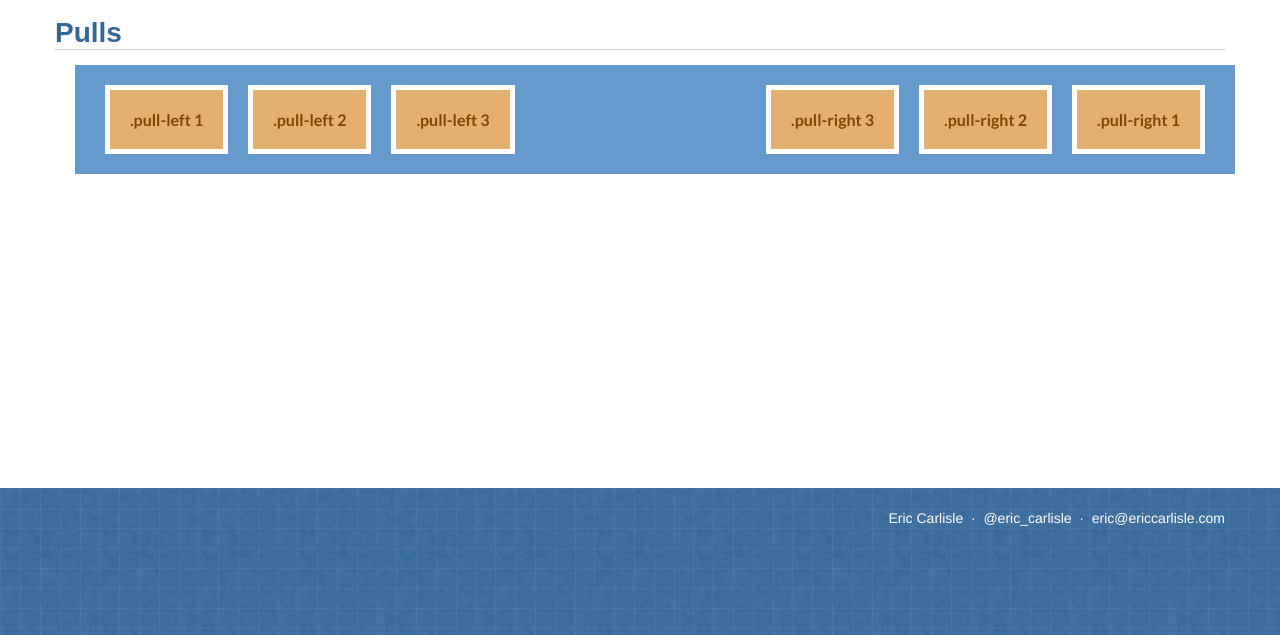
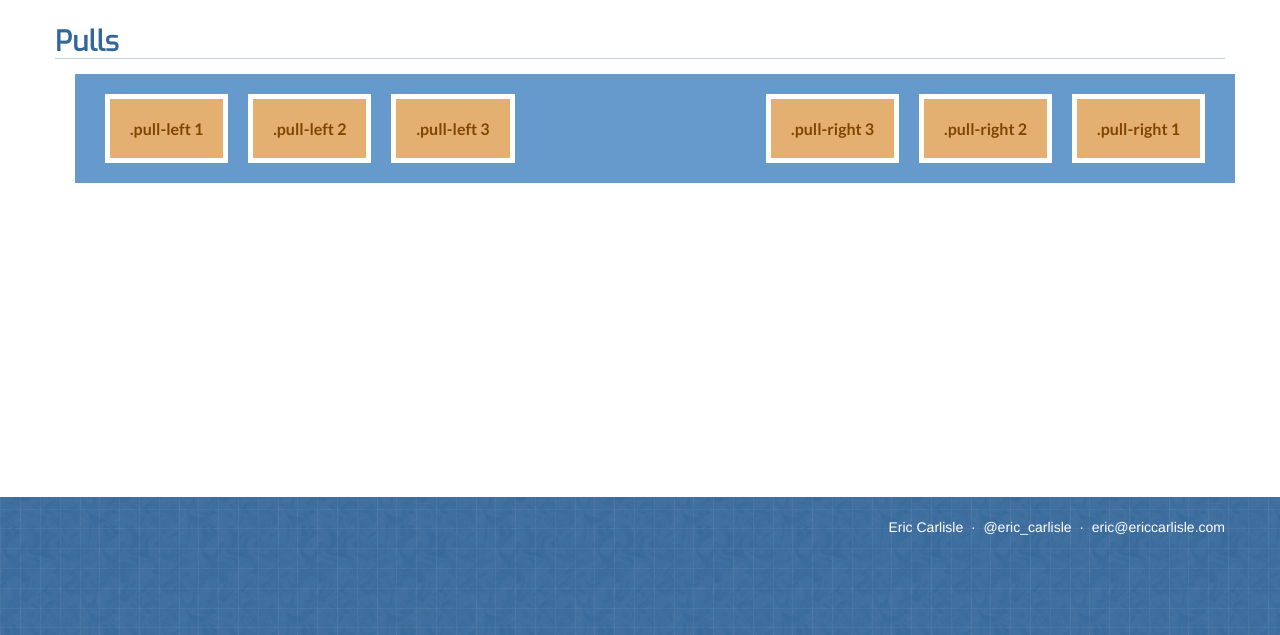
Before and after one commit to ecarlisle/responsive-design-pem, a plain HTML site: page pulls.html in a window 1280 px wide. Shown: the part 165-800 px from the top of the page. Drawn offline with Linux system fonts and the light colour scheme.

Commit message:
Font change

```diff
--- a/pulls.html
+++ b/pulls.html
@@ -6,7 +6,7 @@
     <meta http-equiv="X-UA-Compatible" content="IE=edge">
     <meta name="description" content="">
     <meta name="viewport" content="width=device-width, initial-scale=1">
-    <link href='http://fonts.googleapis.com/css?family=Lato:400,700,400italic|Architects+Daughter' rel='stylesheet' type='text/css'>
+    <link href='http://fonts.googleapis.com/css?family=Lato:400,700,400italic|Exo' rel='stylesheet' type='text/css'>
     <link rel="stylesheet" href="assets/css/normalize.css">
     <link rel="stylesheet" href="assets/css/bootstrap.css">
     <link rel="stylesheet" href="assets/css/global.css">
```
